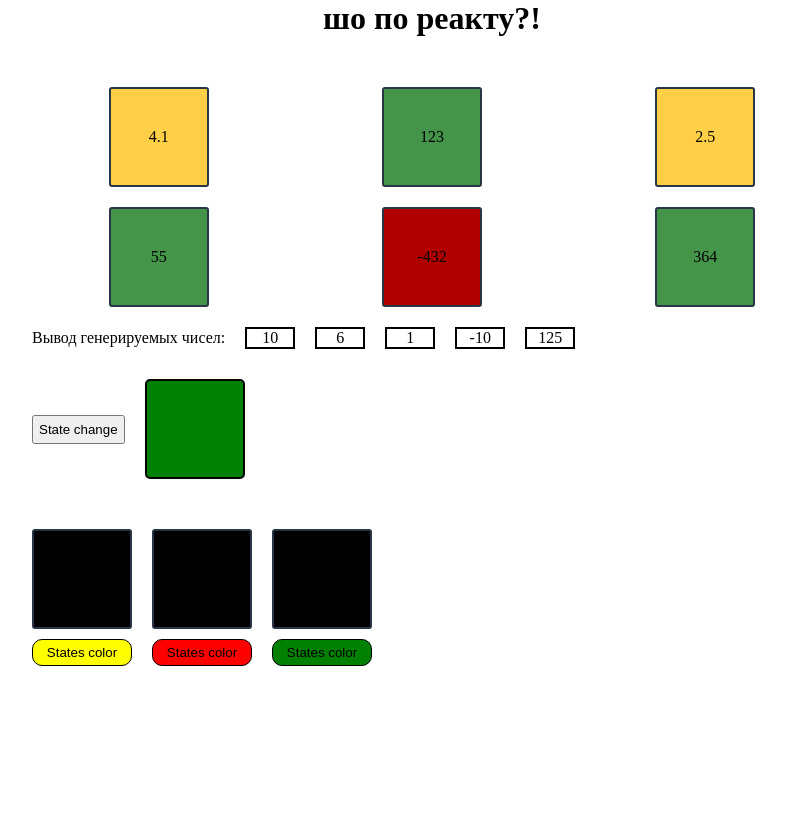
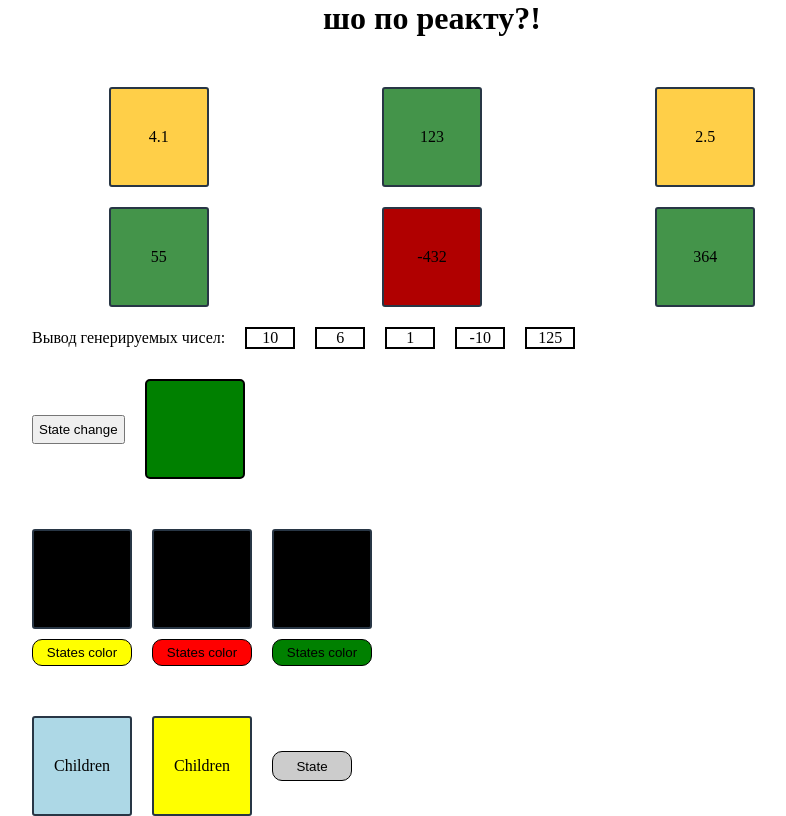
Before and after one commit to BesedinEgor/reactApp, a React (Create React App) app: page / in a window 1280 px wide. Shown: the whole page, without its empty margins (208-994 px from the left). Built offline with nearby package versions, Linux system fonts and the light colour scheme.

Commit message:
Issue#29 (#47)
* #29 попытка проброса компонентов через props.children

* #29 test cloning to another computer, validation of children

* #29 проброс компонентов с помощью props children

```diff
--- a/src/components/index.js
+++ b/src/components/index.js
@@ -10,6 +10,9 @@ import {
 import { Main } from './main/Main.jsx';
 import { State } from './state/State.jsx';
 import { StatesSquares } from './statesSquares/StatesSquares.jsx';
+import { Parent } from './parent/Parent.jsx';
+import { ChildrenOne } from './parent/ChildrenOne.jsx';
+import { ChildrenTwo } from './parent/ChildrenTwo.jsx';
 
 export {
   GeneratingElements,
@@ -22,4 +25,7 @@ export {
   Main,
   State,
   StatesSquares,
+  Parent,
+  ChildrenOne,
+  ChildrenTwo,
 };
--- a/src/components/main/Main.jsx
+++ b/src/components/main/Main.jsx
@@ -1,15 +1,18 @@
-import { GeneratingElements } from '../';
 import {
+  GeneratingElements,
   GetGeneratedNumber,
   AddNum1,
   AddNum2,
   AddNum3,
   AddNum4,
   AddNum5,
+  State,
+  StatesSquares,
+  Parent,
+  ChildrenOne,
+  ChildrenTwo,
 } from '../';
 import { cloneObjects } from '../../App';
-import { State } from '../';
-import { StatesSquares } from '../';
 
 const Main = () => {
   return (
@@ -38,6 +41,11 @@ const Main = () => {
       </div>
       <State />
       <StatesSquares />
+
+      <Parent>
+        <ChildrenOne />
+        <ChildrenTwo />
+      </Parent>
     </div>
   );
 };
--- /dev/null
+++ b/src/components/parent/ChildrenOne.jsx
@@ -0,0 +1,11 @@
+import React from 'react';
+
+const ChildrenOne = () => {
+  return (
+    <div className="square" style={{ backgroundColor: 'lightblue' }}>
+      Children
+    </div>
+  );
+};
+
+export { ChildrenOne };
--- /dev/null
+++ b/src/components/parent/ChildrenTwo.jsx
@@ -0,0 +1,34 @@
+import { React, useState } from 'react';
+
+const ChildrenTwo = () => {
+  const [color, setColor] = useState(true);
+  return (
+    <>
+      <div
+        className="square"
+        style={
+          !color ? { backgroundColor: 'purple' } : { backgroundColor: 'yellow' }
+        }
+      >
+        Children
+      </div>
+      <button
+        className="stateButton"
+        type="button"
+        style={{
+          width: '80px',
+          height: '30px',
+          backgroundColor: '#ccc',
+          borderRadius: '10px',
+          border: '1px solid #000',
+          cursor: 'pointer',
+        }}
+        onClick={() => setColor(!color)}
+      >
+        State
+      </button>
+    </>
+  );
+};
+
+export { ChildrenTwo };
--- /dev/null
+++ b/src/components/parent/Parent.jsx
@@ -0,0 +1,11 @@
+import React from 'react';
+import PropTypes from 'prop-types';
+
+const Parent = ({ children }) => {
+  Parent.propTypes = {
+    children: PropTypes.string.isRequired,
+  };
+  return <div className="current">{children}</div>;
+};
+
+export { Parent };
```
